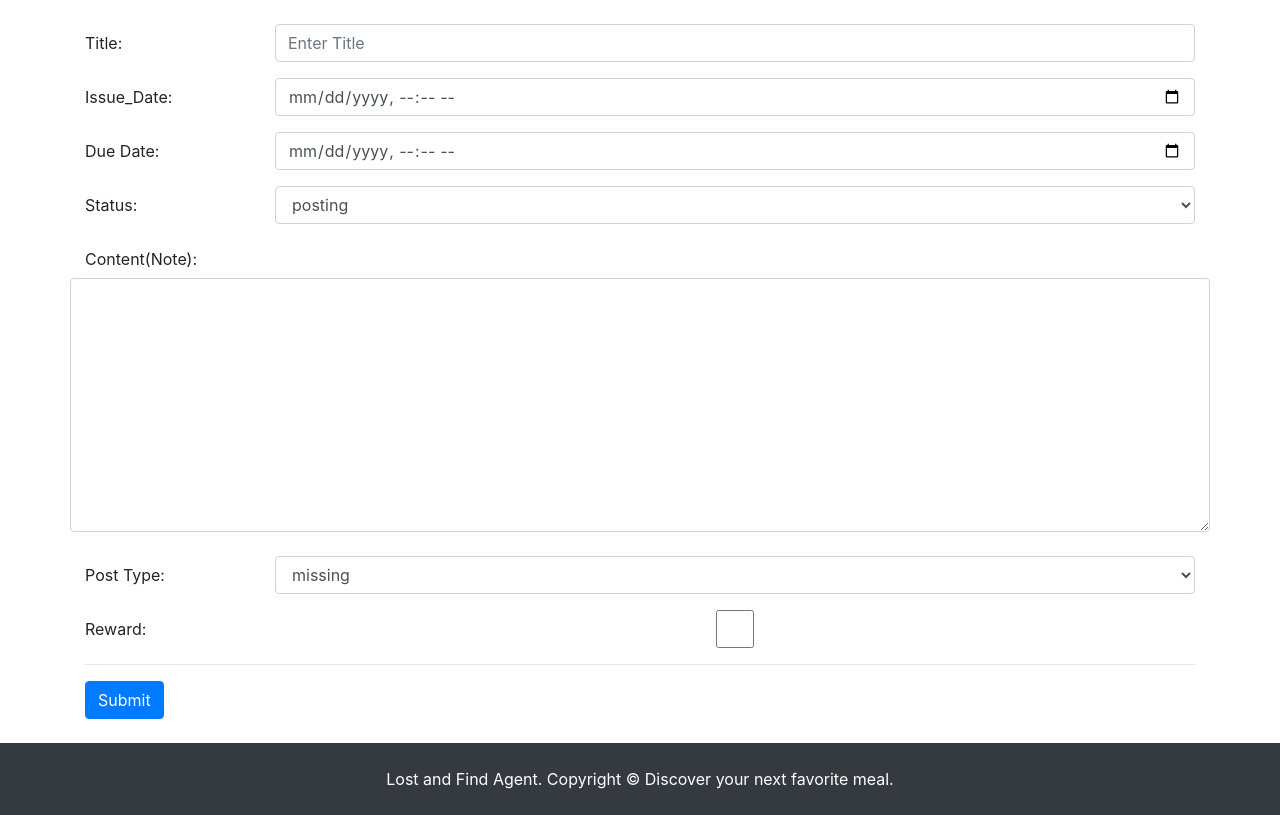
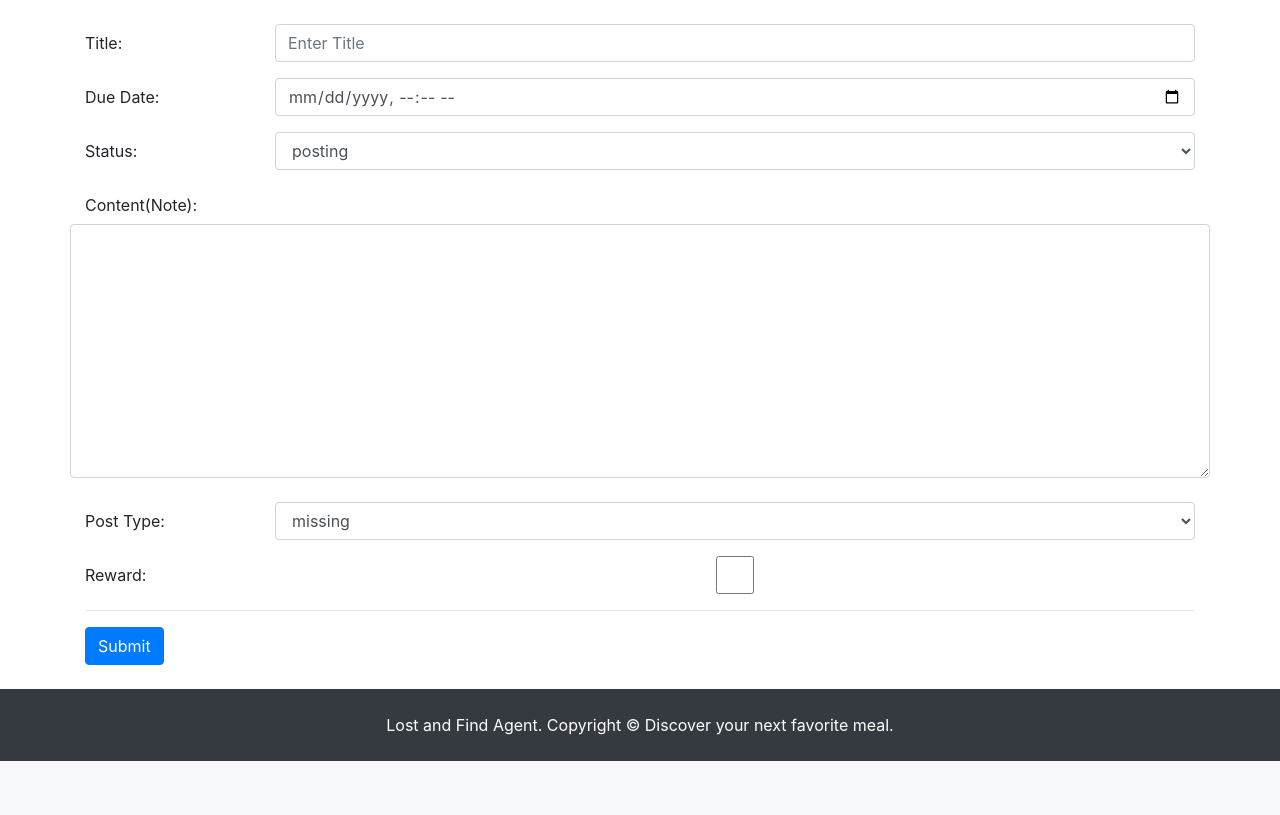
Before and after one commit to turtletop1/webtest, a Django app: page /posts/create_post/ in a window 1280 px wide. Shown: the part 204-1019 px from the top of the page. After the commit the page ends 965 px from the top, so only its background shows below. Run offline with Django 5.2, Linux system fonts and the light colour scheme; the visitor is signed in with stand-in values (Sample User, id 1); data that the repository does not hold is empty; some libraries are stand-ins or nearby versions.

Commit message:
update web1

```diff
--- a/posts/forms.py
+++ b/posts/forms.py
@@ -26,7 +26,6 @@ class PostForm(forms.ModelForm):
             'title': forms.TextInput(attrs={'name':'title' ,'class': 'form-control'}),
             'status': forms.Select(attrs={'name':'status' ,'class': 'form-control'}),
             'type': forms.Select(attrs={'name':'type' ,'class': 'form-control'}),
-            'issue_date': forms.DateTimeInput(attrs={'name':'issue_date' ,'class': 'form-control' , 'type':"datetime-local"}),
             'due_date': forms.DateTimeInput(attrs={'name':'due_date' ,'class': 'form-control' , 'type':"datetime-local"}),
             'content': forms.Textarea(attrs={'name':'content' ,'class': 'form-control'}),
             'reward': forms.CheckboxInput(attrs={'name':'reward' ,'class': 'form-control'}),
--- a/posts/models.py
+++ b/posts/models.py
@@ -9,7 +9,7 @@ class Post (models.Model):
     user = models.ForeignKey(User, on_delete=models.CASCADE)
     title=models.CharField(max_length=200)
     content=models.TextField(blank=True)
-    issue_date = models.DateTimeField()
+    issue_date = models.DateTimeField(auto_now_add=True)
     status=models.CharField(max_length=50 , choices=status.items(),default='')
     stuff = models.ForeignKey(Stuff, on_delete=models.CASCADE, null=True, blank=True)   # CASCADE = delete post associated
     type = models.CharField(max_length=50 , choices=type.items(),default='')
--- a/posts/views.py
+++ b/posts/views.py
@@ -13,7 +13,7 @@ from .choices_post import type
 
 def post(request):
 
-    postsss = Post.objects.order_by('-issue_date').filter(status='posting')
+    postsss = Post.objects.order_by('-issue_date').filter(Q(status="posting") | Q(status="finished"))
 
     paginator = Paginator(postsss, 6)
     page_number = request.GET.get('page')
@@ -24,7 +24,7 @@ def post(request):
 
 
 def missing(request):
-    postsss = Post.objects.order_by('-issue_date').filter(type='missing',status='posting')
+    postsss = Post.objects.order_by('-issue_date').filter(type='missing').filter(Q(status="posting") | Q(status="finished"))
 
     paginator = Paginator(postsss, 6)
     page_number = request.GET.get('page')
@@ -36,7 +36,7 @@ def missing(request):
 
 
 def discover(request):
-    postsss = Post.objects.order_by('-issue_date').filter(type='discover',status='posting')
+    postsss = Post.objects.order_by('-issue_date').filter(type='discover').filter(Q(status="posting") | Q(status="finished"))
 
     paginator = Paginator(postsss, 6)
     page_number = request.GET.get('page')
@@ -80,7 +80,6 @@ def create_post(request):
     if request.method == "POST":
         stuff = request.POST['stuff']
         title = request.POST['title']
-        issue_date = request.POST['issue_date']
         due_date = request.POST['due_date']
         status = request.POST['status']
         content = request.POST['content']
@@ -91,7 +90,7 @@ def create_post(request):
             messages.error(request,'That stuff is taken')
             return render(request,'posts/create_post.html',context)
 
-        post_data = Post(stuff_id=stuff ,title = title ,issue_date = issue_date , due_date=due_date, status=status,content=content,type=type ,user_id=user_id)
+        post_data = Post(stuff_id=stuff ,title = title , due_date=due_date, status=status,content=content,type=type ,user_id=user_id)
 
         post_data.save()
         messages.success(request,'Your request have been submitted')
--- a/templates/posts/create_post.html
+++ b/templates/posts/create_post.html
@@ -30,12 +30,6 @@
             </div>
         </div>
 
-        <div class="form-group row">
-            <label for="issue_date" class="col-sm-2 col-form-label">Issue_Date:</label>
-            <div class="col-sm-10">
-                <input type="datetime-local" id="issue_date" name="issue_date" class="form-control" required>
-            </div>
-        </div>
         <div class="form-group row">
             <label for="due_date" class="col-sm-2 col-form-label">Due Date:</label>
             <div class="col-sm-10">
--- a/templates/posts/post.html
+++ b/templates/posts/post.html
@@ -68,8 +68,8 @@
                         {{post.status}}
                         <hr>
 
-                        <h6 class="card-subtitle text-primary"><span class="material-symbols-outlined align-middle fs-6">home</span> Location</h6>
-                        {{post.stuff.location}} | {{post.stuff.district}}
+                        <h6 class="card-subtitle text-primary "><span class="material-symbols-outlined align-middle fs-6">home</span> Location</h6>
+                        <div class="text-truncate">{{post.stuff.location}} </div> {{post.stuff.district}}
                         <hr>
                         <h6 class="card-subtitle text-primary"><span class="material-symbols-outlined align-middle fs-6">payments</span> Reward</h6>
                         {% if post.reward %} ✅ {% else %} ❌ {% endif %}
--- a/templates/posts/post_detail.html
+++ b/templates/posts/post_detail.html
@@ -6,7 +6,7 @@
 
 <div class="jumbotron">
     <div class="container">
-        <h1 class="display-3">{{ post.title|title }}</h1>
+        <h1 class="display-3 text-truncate">{{ post.title|title }}</h1>
         <h3>{{ post.type }} | {{ post.stuff.type }} </h3>
     </div>
 </div>
@@ -106,14 +106,14 @@
         <div class="row mb-5">
             <div class="col-md-12">
                 <h3 class="mb-3">Post Description</h3>
-                <div class="container" style="white-space:pre;">{{ post.stuff.description|default:"No description provided for this item." }}</div>
+                <div class="container" style="white-space: pre-wrap;">{{ post.stuff.description|default:"No description provided for this item." }}</div>
             </div>
         </div>
         <hr>
         <div class="row mb-5">
             <div class="col-md-12">
                 <h3 class="mb-3">Content</h3>
-                <div class="container" style="white-space:pre;">{{ post.content|default:"No content provided for this item." }}</div>
+                    <div class="container" style="white-space: pre-wrap;">{{ post.content|default:"No content provided for this item." }}</div>
             </div>
         </div>
         <hr><br>
--- a/templates/posts/user_post.html
+++ b/templates/posts/user_post.html
@@ -67,7 +67,7 @@
                         {{post.status}}
                         <hr>
                         <h6 class="card-subtitle text-primary"><span class="material-symbols-outlined align-middle fs-6">home</span> Location</h6>
-                        {{post.stuff.location}} | {{post.stuff.district}}
+                        <div class="text-truncate">{{post.stuff.location}} </div> {{post.stuff.district}}
                         <hr>
                         <h6 class="card-subtitle text-primary"><span class="material-symbols-outlined align-middle fs-6">payments</span> Reward</h6>
                         {% if post.reward %} ✅ {% else %} ❌ {% endif %}
--- a/templates/stuffs/create_stuff.html
+++ b/templates/stuffs/create_stuff.html
@@ -11,14 +11,14 @@
         <input type="hidden" name="user_id" value="{{user.id}}"><br>
 
         <div class="form-group row">
-            <label for="name" class="col-sm-2 col-form-label font-weight-bold">Stuff Name</label>
+            <label for="name" class="col-sm-2 col-form-label font-weight-bold">Name</label>
             <div class="col-sm-10">
                 <input type="text" class="form-control" name="name" id="name" placeholder="Enter stuff name" required>
             </div>
         </div>
 
         <div class="form-group row">
-            <label for="type" class="col-sm-2 col-form-label font-weight-bold">Stuff Type</label>
+            <label for="type" class="col-sm-2 col-form-label font-weight-bold">Type</label>
             <div class="col-sm-10">
                 <select name="type" class="form-control" >
                     {% for key,value in type.items %}
--- a/templates/stuffs/edit_stuff.html
+++ b/templates/stuffs/edit_stuff.html
@@ -13,7 +13,7 @@
             {{ form.user }}
         </div>
          <div class="form-group row">
-            <label for="name" class="col-sm-2 col-form-label font-weight-bold">Stuff Name</label>
+            <label for="name" class="col-sm-2 col-form-label font-weight-bold">Name</label>
             <div class="col-sm-10">
                 {{ form.name }}
             </div>
--- a/templates/stuffs/stuff.html
+++ b/templates/stuffs/stuff.html
@@ -58,7 +58,7 @@
                     <h6 class="card-subtitle text-primary">
                         <span class="material-symbols-outlined align-middle fs-6">location_on</span> Location or District
                     </h6>
-                    {{ stuff.location }} | {{ stuff.district }}
+                    <div class="text-truncate">{{stuff.location}} </div> {{ stuff.district }}
                     <hr>
 
                     <button type="button" class="btn btn-outline-info font-weight-bold" data-toggle="modal" data-target="#stuff_detail{{ stuff.id }}">
```
Also changed, not shown: templates/comments/comment.html (+4 -4 lines), templates/pages/index.html (+8 -4 lines), templates/posts/edit_post.html (+0 -7 lines), posts/migrations/0005_alter_post_issue_date.py (added), 1 other file.
